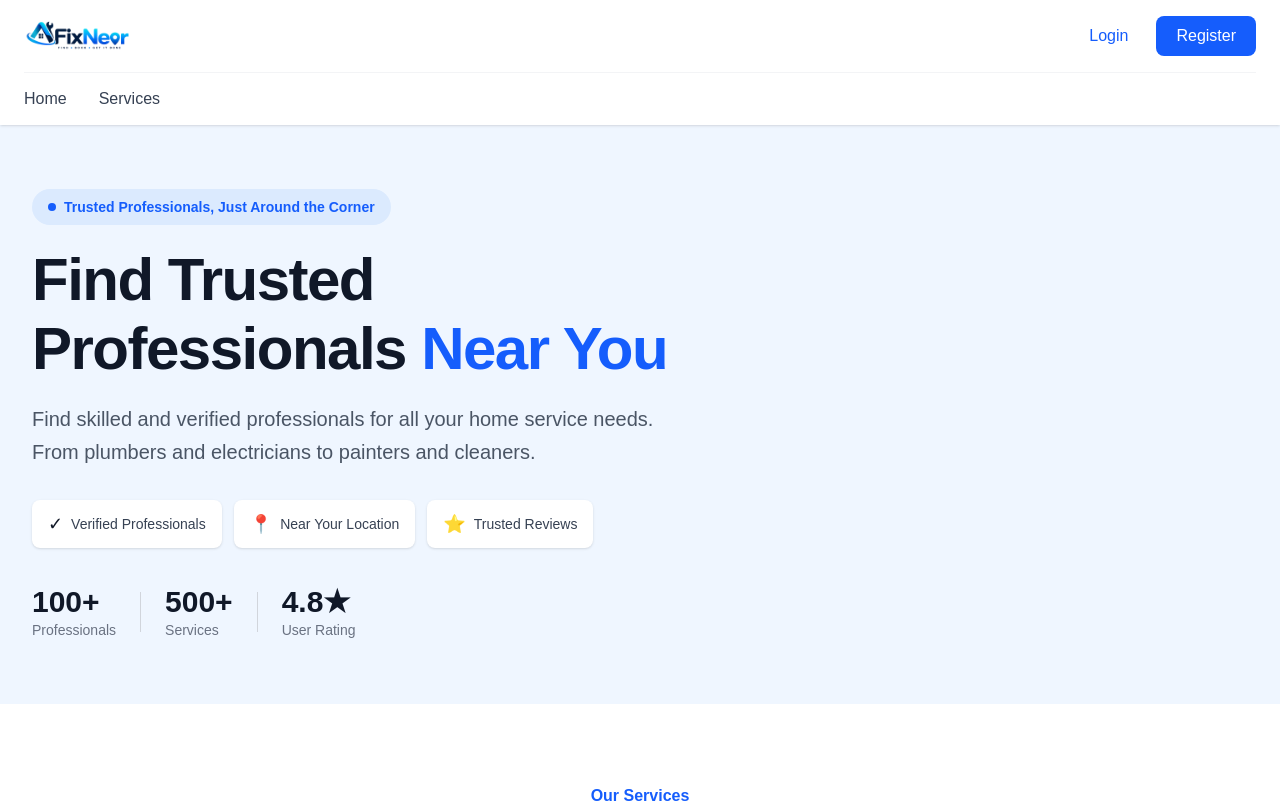
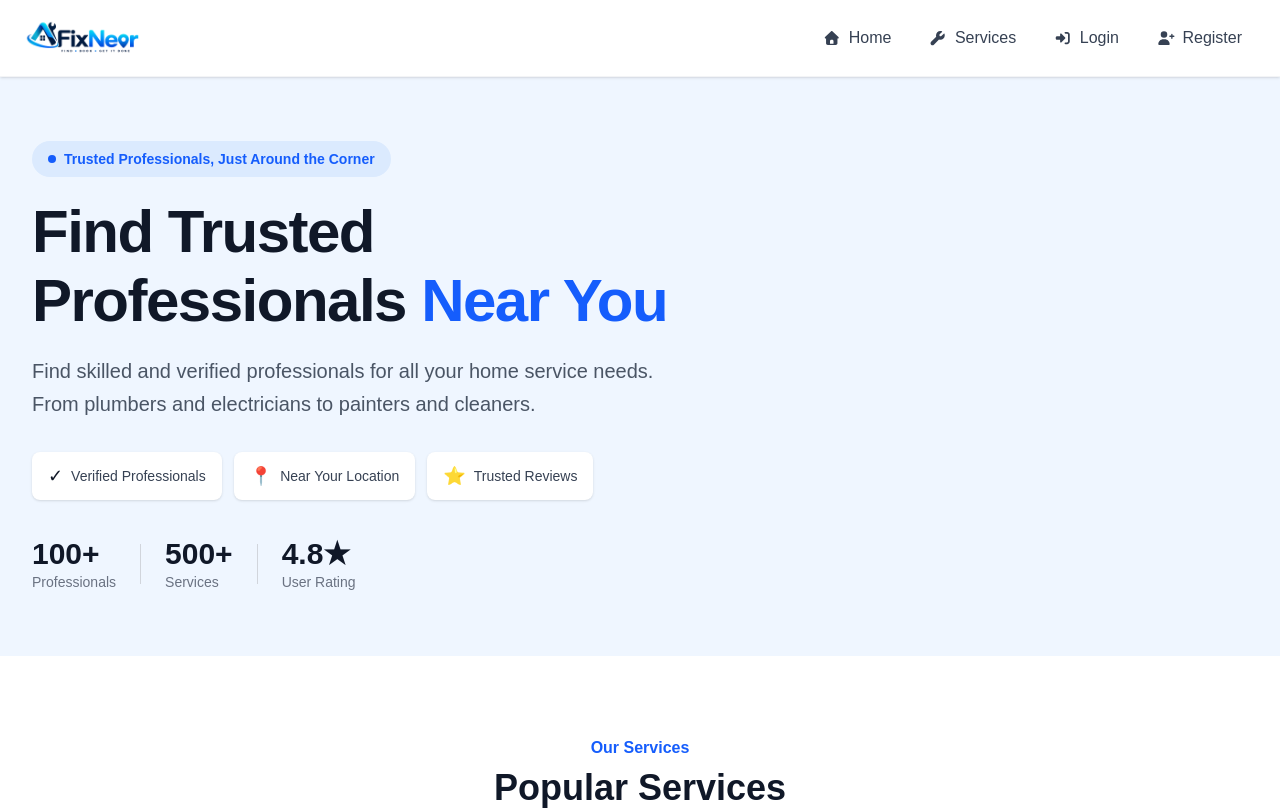
Before and after one commit to AmarveerThenua/FixNear, a React (Vite) app in the folder frontend/: page / in a window 1280 px wide. Shown: the top 810 px of the page. Built offline with nearby package versions, Linux system fonts and the light colour scheme.

Commit message:
Add icons in navbar and icon in hide and show password button

```diff
--- a/frontend/src/components/admin/AdminSidebar.jsx
+++ b/frontend/src/components/admin/AdminSidebar.jsx
@@ -7,9 +7,11 @@ import {
   faXmark,
 } from "@fortawesome/free-solid-svg-icons";
 import { getHelpSocket } from "../../services/helpSocket";
+import { useAuth } from "../../context/AuthContext";
 
 const AdminSidebar = () => {
   const navigate = useNavigate();
+  const { logout } = useAuth();
 
   const [sidebarOpen, setSidebarOpen] = useState(false);
   const [helpUnreadCount, setHelpUnreadCount] = useState(0);
@@ -80,7 +82,7 @@ const AdminSidebar = () => {
         );
 
         setHelpUnreadCount(totalUnread);
-      } catch (error) {
+      } catch {
         setHelpUnreadCount(0);
       }
     };
@@ -132,12 +134,10 @@ const AdminSidebar = () => {
   };
 
   const handleLogout = () => {
-    localStorage.removeItem("fixnearToken");
-    localStorage.removeItem("fixnearUser");
-
+    logout();
+    setHelpUnreadCount(0);
     closeSidebar();
-
-    navigate("/login");
+    navigate("/login", { replace: true });
   };
 
   return (
--- a/frontend/src/components/common/Navbar.jsx
+++ b/frontend/src/components/common/Navbar.jsx
@@ -1,10 +1,20 @@
-import React, { useEffect, useState } from "react";
+import { useEffect, useState } from "react";
 import { Link, useNavigate } from "react-router-dom";
 import { useAuth } from "../../context/AuthContext";
 import axios from "axios";
 import { FontAwesomeIcon } from "@fortawesome/react-fontawesome";
-import { faBell } from "@fortawesome/free-solid-svg-icons";
-import Logo from '../../assets/FixNearLogo.png'
+import {
+  faBell,
+  faHouse,
+  faWrench,
+  faUsers,
+  faUserTie,
+  faGaugeHigh,
+  faRightFromBracket,
+  faRightToBracket,
+  faUserPlus,
+} from "@fortawesome/free-solid-svg-icons";
+import Logo from "../../assets/FixNearLogo.png";
 
 const Navbar = () => {
   const { user, logout } = useAuth();
@@ -13,11 +23,20 @@ const Navbar = () => {
   const [unreadCount, setUnreadCount] = useState(0);
 
   useEffect(() => {
+    if (!user) {
+      setUnreadCount(0);
+      return;
+    }
+
+    let isMounted = true;
+
     const fetchNotifications = async () => {
       const token = localStorage.getItem("fixnearToken");
 
-      if (!token || !user) {
+      if (!token) {
+        if (isMounted) {
           setUnreadCount(0);
+        }
         return;
       }
 
@@ -31,10 +50,13 @@ const Navbar = () => {
           }
         );
 
+        if (isMounted) {
           setUnreadCount(response.data.unreadCount || 0);
+        }
       } catch (error) {
-        console.error("Failed to fetch notification count:", error);
+        if (isMounted) {
           setUnreadCount(0);
+        }
       }
     };
 
@@ -42,12 +64,16 @@ const Navbar = () => {
 
     const interval = setInterval(fetchNotifications, 10000);
 
-    return () => clearInterval(interval);
-  }, [user]);
+    return () => {
+      isMounted = false;
+      clearInterval(interval);
+    };
+  }, [user?.role]);
 
   const handleLogout = () => {
     logout();
-    navigate("/login");
+    setUnreadCount(0);
+    navigate("/login", { replace: true });
   };
 
   const notificationPath =
@@ -65,28 +91,84 @@ const Navbar = () => {
         : "/dashboard";
 
   return (
-    <nav className="w-full bg-white shadow-sm relative z-50">
+    <nav className="w-full bg-white border-b border-gray-100 shadow-sm relative z-50">
       <div className="max-w-7xl mx-auto px-3 sm:px-5 lg:px-6">
-        <div className="flex items-center justify-between gap-2 py-2.5 sm:py-3 lg:py-4">
-          <Link to="/" className="shrink-0">
-            <img className="h-10" src={Logo} alt="FixNear" />
+        <div className="flex items-center justify-between gap-4 py-2.5 sm:py-3 lg:py-4">
+          <Link
+            to="/"
+            className="shrink-0 flex items-center hover:opacity-90 transition"
+          >
+            <img
+              className="h-9 sm:h-10 lg:h-11 w-auto"
+              src={Logo}
+              alt="FixNear"
+            />
           </Link>
 
-          <div className="flex items-center gap-1 sm:gap-2 lg:gap-3 shrink-0">
+          <div className="flex items-center gap-1.5 sm:gap-2 lg:gap-2.5 shrink-0">
+            <Link
+              to="/"
+              className="group flex items-center gap-1.5 sm:gap-2 px-2.5 sm:px-3 lg:px-3.5 py-2 rounded-lg text-xs sm:text-sm lg:text-base font-medium text-gray-700 hover:text-blue-600 hover:bg-blue-50 transition-all whitespace-nowrap"
+            >
+              <FontAwesomeIcon
+                icon={faHouse}
+                className="text-[11px] sm:text-xs lg:text-sm group-hover:scale-110 transition-transform"
+              />
+              <span>Home</span>
+            </Link>
+
+            <Link
+              to="/services"
+              className="group flex items-center gap-1.5 sm:gap-2 px-2.5 sm:px-3 lg:px-3.5 py-2 rounded-lg text-xs sm:text-sm lg:text-base font-medium text-gray-700 hover:text-blue-600 hover:bg-blue-50 transition-all whitespace-nowrap"
+            >
+              <FontAwesomeIcon
+                icon={faWrench}
+                className="text-[11px] sm:text-xs lg:text-sm group-hover:rotate-12 transition-transform"
+              />
+              <span>Services</span>
+            </Link>
+
+            {user?.role === "user" && (
+              <>
+                <Link
+                  to="/professionals"
+                  className="hidden lg:flex group items-center gap-2 px-3.5 py-2 rounded-lg text-base font-medium text-gray-700 hover:text-blue-600 hover:bg-blue-50 transition-all whitespace-nowrap"
+                >
+                  <FontAwesomeIcon
+                    icon={faUsers}
+                    className="text-sm group-hover:scale-110 transition-transform"
+                  />
+                  <span>Find Professionals</span>
+                </Link>
+
+                <Link
+                  to="/become-professional"
+                  className="hidden lg:flex group items-center gap-2 px-3.5 py-2 rounded-lg text-base font-medium text-gray-700 hover:text-blue-600 hover:bg-blue-50 transition-all whitespace-nowrap"
+                >
+                  <FontAwesomeIcon
+                    icon={faUserTie}
+                    className="text-sm group-hover:scale-110 transition-transform"
+                  />
+                  <span>Become a Professional</span>
+                </Link>
+              </>
+            )}
+
             {user ? (
               <>
                 <Link
                   to={notificationPath}
-                  className="relative flex items-center justify-center w-8 h-8 sm:w-9 sm:h-9 lg:w-10 lg:h-10 rounded-full hover:bg-gray-100 transition"
+                  className="relative flex items-center justify-center w-9 h-9 sm:w-10 sm:h-10 ml-1 rounded-lg text-gray-600 hover:text-blue-600 hover:bg-blue-50 transition-all"
                   title="Notifications"
+                  aria-label="Notifications"
                 >
                   <FontAwesomeIcon
                     icon={faBell}
-                    className="text-gray-700 text-sm sm:text-base lg:text-xl"
+                    className="text-sm sm:text-base lg:text-lg"
                   />
 
                   {unreadCount > 0 && (
-                    <span className="absolute -top-1 -right-1 min-w-4 h-4 sm:min-w-5 sm:h-5 px-1 flex items-center justify-center bg-red-500 text-white text-[8px] sm:text-[10px] lg:text-[11px] font-bold rounded-full border-2 border-white">
+                    <span className="absolute -top-1 -right-1 min-w-4 h-4 sm:min-w-5 sm:h-5 px-1 flex items-center justify-center bg-red-500 text-white text-[8px] sm:text-[10px] font-bold rounded-full border-2 border-white">
                       {unreadCount > 99 ? "99+" : unreadCount}
                     </span>
                   )}
@@ -94,71 +176,51 @@ const Navbar = () => {
 
                 <Link
                   to={dashboardPath}
-                  className="px-2 sm:px-3 lg:px-4 py-1.5 sm:py-2 text-xs sm:text-sm lg:text-base text-blue-600 hover:text-blue-700 transition whitespace-nowrap"
+                  className="group flex items-center gap-1.5 sm:gap-2 px-2.5 sm:px-3 lg:px-3.5 py-2 rounded-lg text-xs sm:text-sm lg:text-base font-semibold text-blue-600 bg-blue-50 hover:bg-blue-100 transition-all whitespace-nowrap"
                 >
-                  Dashboard
+                  <FontAwesomeIcon
+                    icon={faGaugeHigh}
+                    className="text-[11px] sm:text-xs lg:text-sm group-hover:scale-110 transition-transform"
+                  />
+                  <span>Dashboard</span>
                 </Link>
 
                 <button
                   type="button"
                   onClick={handleLogout}
-                  className="px-2.5 sm:px-3 lg:px-5 py-1.5 sm:py-2 border border-red-200 text-red-600 text-xs sm:text-sm lg:text-base rounded-lg hover:bg-red-50 transition whitespace-nowrap"
+                  className="group flex items-center gap-1.5 sm:gap-2 px-2.5 sm:px-3 lg:px-4 py-2 rounded-lg border border-red-200 bg-white text-red-600 text-xs sm:text-sm lg:text-base font-medium hover:bg-red-50 hover:border-red-300 transition-all whitespace-nowrap"
                 >
-                  Logout
+                  <FontAwesomeIcon
+                    icon={faRightFromBracket}
+                    className="text-[11px] sm:text-xs lg:text-sm group-hover:translate-x-0.5 transition-transform"
+                  />
+                  <span>Logout</span>
                 </button>
               </>
             ) : (
               <>
                 <Link
                   to="/login"
-                  className="px-2 sm:px-3 lg:px-4 py-1.5 sm:py-2 text-xs sm:text-sm lg:text-base text-blue-600 hover:text-blue-700 transition"
+                  className="group flex items-center gap-1.5 sm:gap-2 px-2.5 sm:px-3 lg:px-3.5 py-2 rounded-lg text-xs sm:text-sm lg:text-base font-medium text-gray-700 hover:text-blue-600 hover:bg-blue-50 transition-all whitespace-nowrap"
                 >
-                  Login
+                  <FontAwesomeIcon
+                    icon={faRightToBracket}
+                    className="text-[11px] sm:text-xs lg:text-sm group-hover:translate-x-0.5 transition-transform"
+                  />
+                  <span>Login</span>
                 </Link>
 
                 <Link
                   to="/register"
-                  className="px-2.5 sm:px-4 lg:px-5 py-1.5 sm:py-2 bg-blue-600 text-white text-xs sm:text-sm lg:text-base rounded-lg hover:bg-blue-700 transition"
+                  className="group flex items-center gap-1.5 sm:gap-2 px-2.5 sm:px-3 lg:px-3.5 py-2 rounded-lg text-xs sm:text-sm lg:text-base font-medium text-gray-700 hover:text-blue-600 hover:bg-blue-50 transition-all whitespace-nowrap"
                 >
-                  Register
+                  <FontAwesomeIcon
+                    icon={faUserPlus}
+                    className="text-[11px] sm:text-xs lg:text-sm group-hover:scale-110 transition-transform"
+                  />
+                  <span>Register</span>
                 </Link>
               </>
-            )}
-          </div>
-        </div>
-
-        <div className="border-t border-gray-100">
-          <div className="flex items-center gap-1 sm:gap-2 lg:gap-6 xl:gap-8 py-2 overflow-x-auto scrollbar-hide whitespace-nowrap">
-            <Link
-              to="/"
-              className="shrink-0 px-2 sm:px-3 lg:px-0 py-1.5 text-xs sm:text-sm lg:text-base text-gray-700 hover:text-blue-600 transition"
-            >
-              Home
-            </Link>
-
-            <Link
-              to="/services"
-              className="shrink-0 px-2 sm:px-3 lg:px-0 py-1.5 text-xs sm:text-sm lg:text-base text-gray-700 hover:text-blue-600 transition"
-            >
-              Services
-            </Link>
-
-            {user?.role === "user" && (
-              <Link
-                to="/professionals"
-                className="shrink-0 px-2 sm:px-3 lg:px-0 py-1.5 text-xs sm:text-sm lg:text-base text-gray-700 hover:text-blue-600 transition"
-              >
-                Find Professionals
-              </Link>
-            )}
-
-            {user?.role === "user" && (
-              <Link
-                to="/become-professional"
-                className="shrink-0 px-2 sm:px-3 lg:px-0 py-1.5 text-xs sm:text-sm lg:text-base text-gray-700 hover:text-blue-600 transition"
-              >
-                Become a Professional
-              </Link>
             )}
           </div>
         </div>
--- a/frontend/src/components/common/ProtectedRoute.jsx
+++ b/frontend/src/components/common/ProtectedRoute.jsx
@@ -1,4 +1,3 @@
-import React from "react";
 import { Navigate, Outlet } from "react-router-dom";
 import { useAuth } from "../../context/AuthContext";
 
--- a/frontend/src/context/AuthContext.jsx
+++ b/frontend/src/context/AuthContext.jsx
@@ -1,28 +1,28 @@
 import React, {
   createContext,
   useContext,
-  useState
+  useState,
 } from "react";
 
 const AuthContext = createContext();
 
 const AuthProvider = ({ children }) => {
-
   const [user, setUser] = useState(() => {
-
     const savedUser = localStorage.getItem("fixnearUser");
 
     if (savedUser) {
-      return JSON.parse(savedUser);
+      try {
+        return JSON.parse(savedUser);
+      } catch {
+        localStorage.removeItem("fixnearUser");
+        return null;
+      }
     }
 
     return null;
   });
 
-
-  // Login
   const login = (userData, token) => {
-
     setUser(userData);
 
     localStorage.setItem(
@@ -31,30 +31,22 @@ const AuthProvider = ({ children }) => {
     );
 
     if (token) {
-      localStorage.setItem(
-        "fixnearToken",
-        token
-      );
+      localStorage.setItem("fixnearToken", token);
     }
   };
 
-
-  // Logout
   const logout = () => {
-
-    setUser(null);
-
     localStorage.removeItem("fixnearUser");
     localStorage.removeItem("fixnearToken");
+    setUser(null);
   };
-
 
   return (
     <AuthContext.Provider
       value={{
         user,
         login,
-        logout
+        logout,
       }}
     >
       {children}
@@ -62,10 +54,8 @@ const AuthProvider = ({ children }) => {
   );
 };
 
-
 export const useAuth = () => {
   return useContext(AuthContext);
 };
 
-
 export default AuthProvider;
```
Also changed, not shown: frontend/src/pages/auth/Login.jsx (+10 -5 lines), frontend/src/pages/auth/ProfessionalRegister.jsx (+10 -2 lines), frontend/src/pages/auth/Register.jsx (+10 -2 lines), frontend/src/components/common/ProfessionalRoute.jsx (indentation only). Lines whose indentation alone changed are shown as unchanged.
